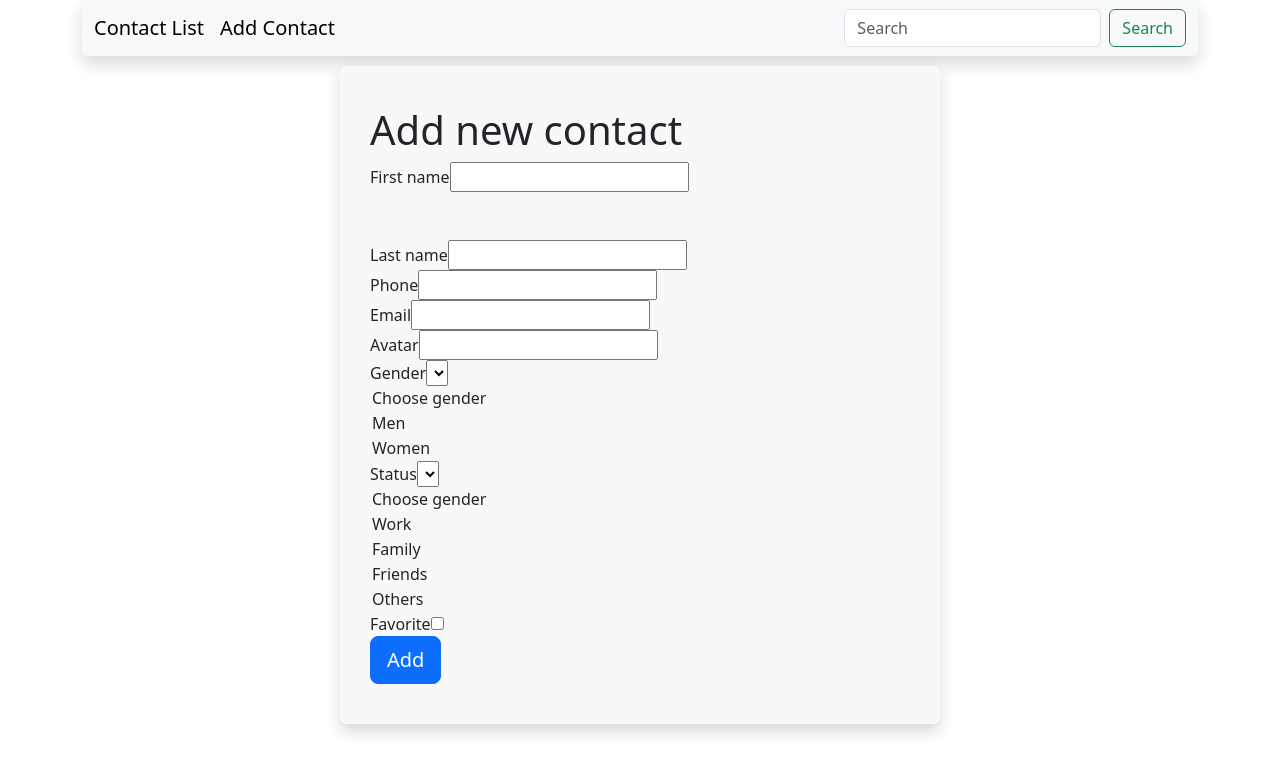
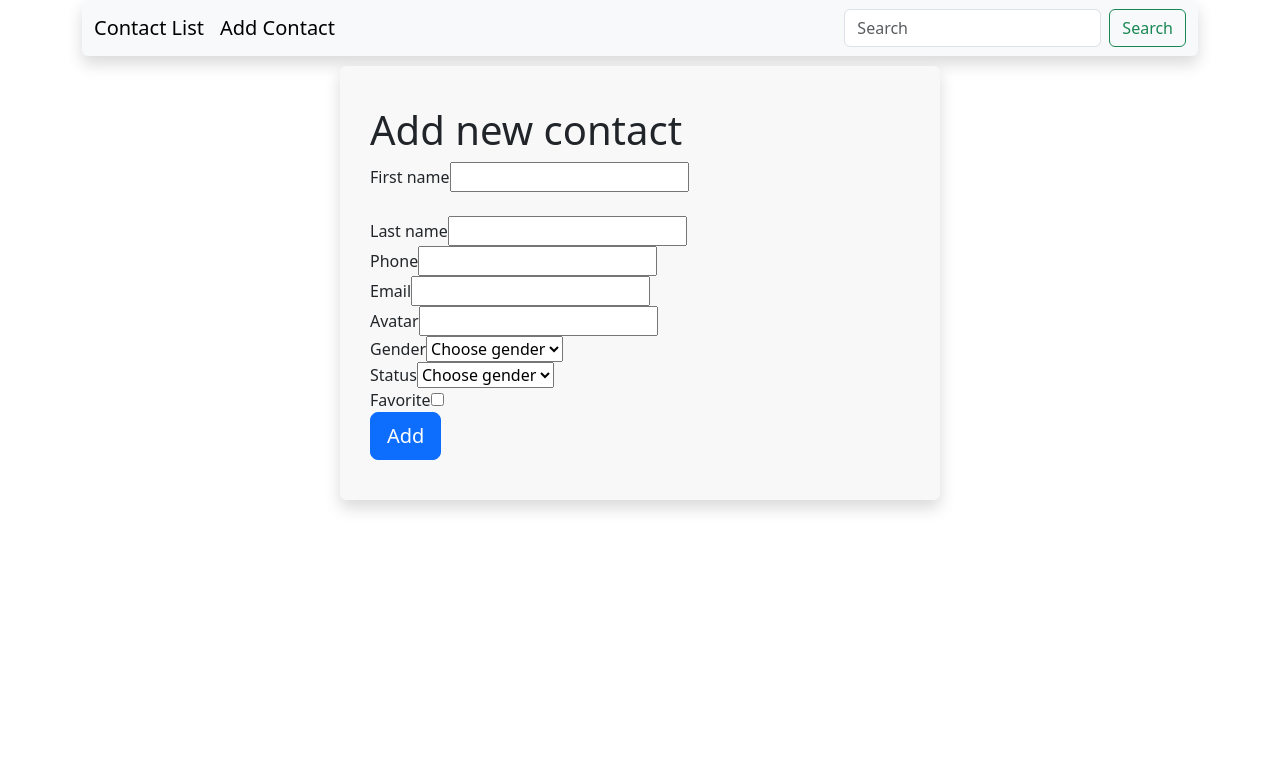
Before and after one commit to Ola1nfo/2Grypa, a React (Vite) app: page /add-contact in a window 1280 px wide. Shown: the top 774 px of the page. Built offline with nearby package versions, Linux system fonts and the light colour scheme.

Commit message:
handleSubmit

```diff
--- a/src/pages/AddContact/AddContact.jsx
+++ b/src/pages/AddContact/AddContact.jsx
@@ -29,6 +29,10 @@ export default function AddContact () {
         favorite: Yup.boolean()
     })
 
+    const handleSubmit = (values) => {
+        console.log(values);
+    }
+
     return (
         <>
             <div className="container">
@@ -36,10 +40,10 @@ export default function AddContact () {
                     <div className="modal-header">
                         <h1 className='text-center'>Add new contact</h1>
                     </div>
-                    <Formik initialValues={initialValues} validationSchema={validationSchema}>
+                    <Formik initialValues={initialValues} validationSchema={validationSchema} onSubmit={handleSubmit}>
                         {({isSubmitting}) => (
                             <Form>
-                                <div className='mb-5'>
+                                <div className='mb-4'>
                                     <label htmlFor="firstName">First name</label>
                                     <Field type='text' name='firstName' id='firstName'/>
                                     <ErrorMessage name='firstName' component='p' className='text-danger position-absolute'/>
@@ -66,20 +70,22 @@ export default function AddContact () {
                                 </div>
                                 <div>
                                     <label htmlFor="gender">Gender</label>
-                                    <Field as='select' name='gender'/>
+                                    <Field as='select' name='gender'>
                                         <option value="">Choose gender</option>
                                         <option value="men">Men</option>
                                         <option value="women">Women</option>
+                                    </Field>
                                     <ErrorMessage name='gender'/>
                                 </div>
                                 <div>
                                     <label htmlFor="status">Status</label>
-                                    <Field as='select' name='status'/>
+                                    <Field as='select' name='status'>
                                         <option value="">Choose gender</option>
                                         <option value="work">Work</option>
                                         <option value="family">Family</option>
                                         <option value="friends">Friends</option>
                                         <option value="others">Others</option>
+                                    </Field>
                                     <ErrorMessage name='status'/>
                                 </div>
                                 <div>
```
Lines whose indentation alone changed are shown as unchanged.
